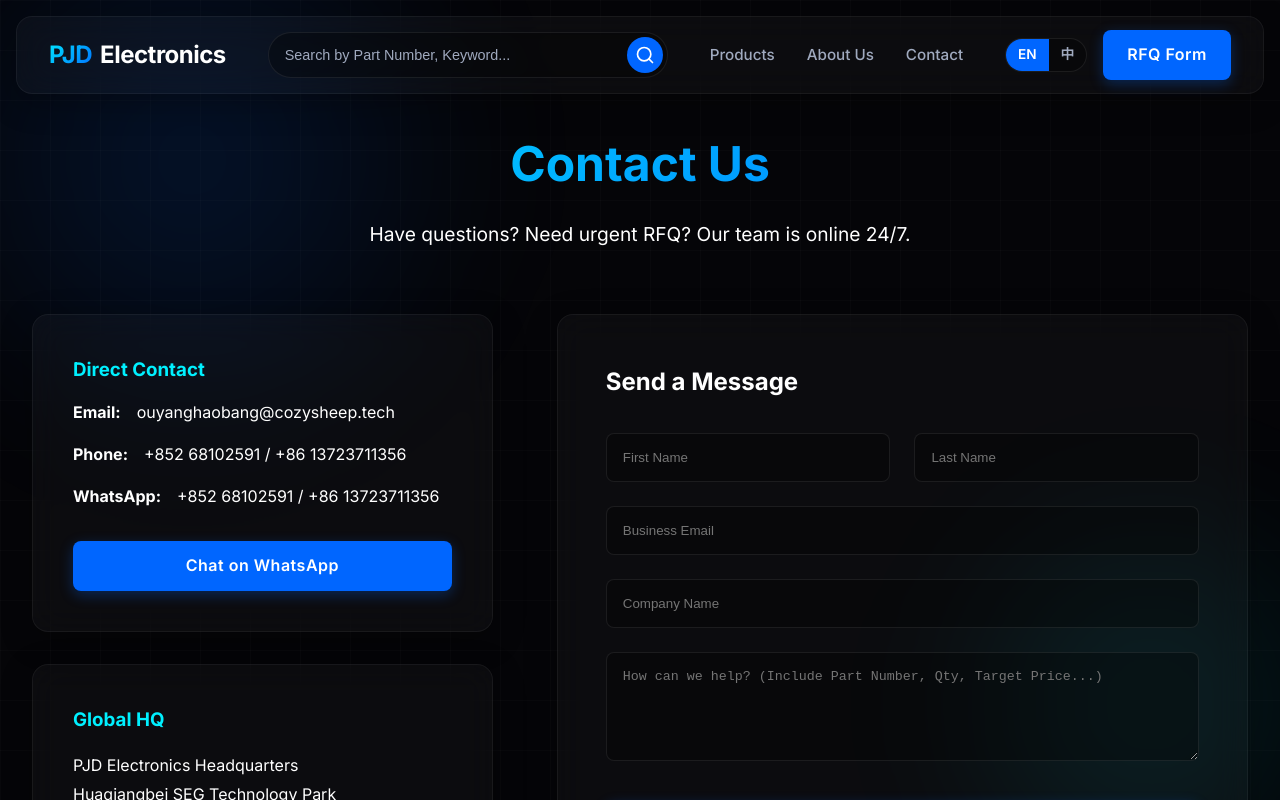
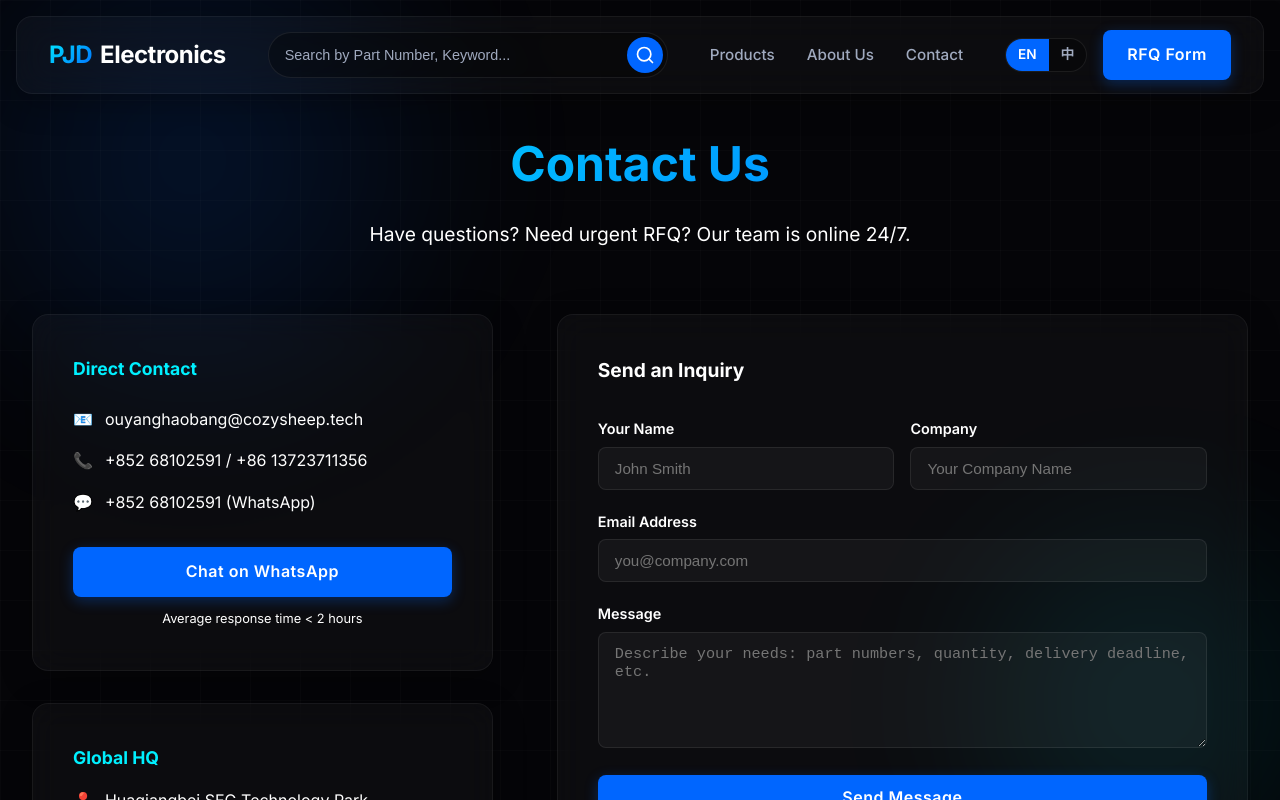
Before and after one commit to DkakaX/PJD, a Next.js app: page /en/contact in a window 1280 px wide. Shown: the top 800 px of the page. Built offline with nearby package versions, Linux system fonts and the light colour scheme.

Commit message:
Refactor ContactPage to use localized content

```diff
--- a/app/[lang]/contact/page.tsx
+++ b/app/[lang]/contact/page.tsx
@@ -1,52 +1,96 @@
-export default function ContactPage() {
+import { getDictionary } from '@/get-dictionary'
+import type { Locale } from '@/i18n-config'
+
+type Props = { params: Promise<{ lang: string }> }
+
+export default async function ContactPage({ params }: Props) {
+  const lang = (await params).lang as Locale
+  const dict = await getDictionary(lang)
+  const c = dict.contact
+
   return (
     <main className="container" style={{ paddingTop: '3rem', paddingBottom: '5rem' }}>
       <div style={{ textAlign: 'center', marginBottom: '4rem' }}>
-        <h1 className="text-gradient-primary" style={{ fontSize: '3rem', marginBottom: '1rem' }}>Contact Us</h1>
-        <p className="text-secondary" style={{ fontSize: '1.2rem' }}>Have questions? Need urgent RFQ? Our team is online 24/7.</p>
+        <h1 className="text-gradient-primary" style={{ fontSize: '3rem', marginBottom: '1rem' }}>{c.title}</h1>
+        <p className="text-secondary" style={{ fontSize: '1.2rem' }}>{c.subtitle}</p>
       </div>
 
       <div style={{ display: 'grid', gridTemplateColumns: '1fr 1.5fr', gap: '4rem' }}>
-        <div className="contact-info">
-          <div className="glass-panel" style={{ padding: '2.5rem', marginBottom: '2rem' }}>
-            <h3 style={{ marginBottom: '1rem', color: 'var(--accent)' }}>Direct Contact</h3>
-            <p className="text-secondary" style={{ marginBottom: '1rem', display: 'flex', alignItems: 'center', gap: '1rem' }}>
-              <strong>Email:</strong> ouyanghaobang@cozysheep.tech
+        {/* Left: Contact Info */}
+        <div>
+          <div className="glass-panel" style={{ padding: '2.5rem', marginBottom: '2rem', borderRadius: 'var(--radius-lg)' }}>
+            <h3 style={{ marginBottom: '1.5rem', color: 'var(--accent)', fontSize: '1.1rem', fontWeight: 700 }}>{c.direct_title}</h3>
+            <p className="text-secondary" style={{ marginBottom: '1rem', display: 'flex', gap: '0.75rem', alignItems: 'flex-start' }}>
+              <span>📧</span><span>ouyanghaobang@cozysheep.tech</span>
             </p>
-            <p className="text-secondary" style={{ marginBottom: '1rem', display: 'flex', alignItems: 'center', gap: '1rem' }}>
-              <strong>Phone:</strong> +852 68102591 / +86 13723711356
+            <p className="text-secondary" style={{ marginBottom: '1rem', display: 'flex', gap: '0.75rem', alignItems: 'flex-start' }}>
+              <span>📞</span><span>+852 68102591 / +86 13723711356</span>
             </p>
-            <p className="text-secondary" style={{ display: 'flex', alignItems: 'center', gap: '1rem' }}>
-              <strong>WhatsApp:</strong> +852 68102591 / +86 13723711356
+            <p className="text-secondary" style={{ marginBottom: '2rem', display: 'flex', gap: '0.75rem', alignItems: 'flex-start' }}>
+              <span>💬</span><span>+852 68102591 (WhatsApp)</span>
             </p>
-            <a href="#" className="btn-primary" style={{ marginTop: '2rem', width: '100%', textAlign: 'center' }}>Chat on WhatsApp</a>
+            <a
+              href="https://wa.me/85268102591"
+              target="_blank"
+              rel="noopener noreferrer"
+              className="btn-primary"
+              style={{ display: 'block', textAlign: 'center' }}
+            >
+              {c.whatsapp_btn}
+            </a>
+            <p className="text-secondary" style={{ textAlign: 'center', fontSize: '0.8rem', marginTop: '0.75rem' }}>{c.response_time}</p>
           </div>
 
-          <div className="glass-panel" style={{ padding: '2.5rem' }}>
-            <h3 style={{ marginBottom: '1rem', color: 'var(--accent)' }}>Global HQ</h3>
-            <p className="text-secondary" style={{ lineHeight: '1.8' }}>
-              PJD Electronics Headquarters<br />
-              Huaqiangbei SEG Technology Park<br />
-              Shenzhen, China
+          <div className="glass-panel" style={{ padding: '2.5rem', borderRadius: 'var(--radius-lg)' }}>
+            <h3 style={{ marginBottom: '1rem', color: 'var(--accent)', fontSize: '1.1rem', fontWeight: 700 }}>{c.hq_title}</h3>
+            <p className="text-secondary" style={{ display: 'flex', gap: '0.75rem' }}>
+              <span>📍</span><span>{c.hq_address}</span>
             </p>
           </div>
         </div>
 
-        <div className="contact-form glass-panel" style={{ padding: '3rem' }}>
-          <h2 style={{ marginBottom: '2rem' }}>Send a Message</h2>
-          <form style={{ display: 'flex', flexDirection: 'column', gap: '1.5rem' }}>
-            <div style={{ display: 'grid', gridTemplateColumns: '1fr 1fr', gap: '1.5rem' }}>
-              <input type="text" placeholder="First Name" required style={{ background: 'rgba(0,0,0,0.3)', border: '1px solid var(--border-color)', padding: '1rem', color: '#fff', borderRadius: 'var(--radius-md)' }} />
-              <input type="text" placeholder="Last Name" style={{ background: 'rgba(0,0,0,0.3)', border: '1px solid var(--border-color)', padding: '1rem', color: '#fff', borderRadius: 'var(--radius-md)' }} />
+        {/* Right: Contact Form */}
+        <div className="glass-panel" style={{ padding: '2.5rem', borderRadius: 'var(--radius-lg)' }}>
+          <h3 style={{ marginBottom: '2rem', fontWeight: 700, fontSize: '1.2rem' }}>{c.form_title}</h3>
+          <form
+            action={`mailto:ouyanghaobang@cozysheep.tech?subject=Inquiry from website`}
+            method="get"
+            encType="text/plain"
+            style={{ display: 'flex', flexDirection: 'column', gap: '1.25rem' }}
+          >
+            <div style={{ display: 'grid', gridTemplateColumns: '1fr 1fr', gap: '1rem' }}>
+              <div>
+                <label style={{ display: 'block', marginBottom: '0.4rem', fontWeight: 600, fontSize: '0.9rem' }}>{c.form_name}</label>
+                <input name="name" placeholder={c.form_placeholder_name} style={inputStyle} />
+              </div>
+              <div>
+                <label style={{ display: 'block', marginBottom: '0.4rem', fontWeight: 600, fontSize: '0.9rem' }}>{c.form_company}</label>
+                <input name="company" placeholder={c.form_placeholder_company} style={inputStyle} />
+              </div>
             </div>
-            <input type="email" placeholder="Business Email" required style={{ background: 'rgba(0,0,0,0.3)', border: '1px solid var(--border-color)', padding: '1rem', color: '#fff', borderRadius: 'var(--radius-md)' }} />
-            <input type="text" placeholder="Company Name" style={{ background: 'rgba(0,0,0,0.3)', border: '1px solid var(--border-color)', padding: '1rem', color: '#fff', borderRadius: 'var(--radius-md)' }} />
-            <textarea placeholder="How can we help? (Include Part Number, Qty, Target Price...)" required rows={5} style={{ background: 'rgba(0,0,0,0.3)', border: '1px solid var(--border-color)', padding: '1rem', color: '#fff', borderRadius: 'var(--radius-md)', resize: 'vertical' }}></textarea>
-
-            <button type="button" className="btn-primary" style={{ padding: '1rem', fontSize: '1.1rem', marginTop: '1rem' }}>Send Message</button>
+            <div>
+              <label style={{ display: 'block', marginBottom: '0.4rem', fontWeight: 600, fontSize: '0.9rem' }}>{c.form_email}</label>
+              <input name="email" type="email" placeholder={c.form_placeholder_email} style={inputStyle} />
+            </div>
+            <div>
+              <label style={{ display: 'block', marginBottom: '0.4rem', fontWeight: 600, fontSize: '0.9rem' }}>{c.form_message}</label>
+              <textarea name="body" rows={5} placeholder={c.form_placeholder_message} style={{ ...inputStyle, resize: 'vertical' }} />
+            </div>
+            <button type="submit" className="btn-primary">{c.form_submit}</button>
           </form>
         </div>
       </div>
     </main>
-  );
+  )
 }
+
+const inputStyle: React.CSSProperties = {
+  width: '100%',
+  padding: '0.75rem 1rem',
+  background: 'rgba(255,255,255,0.04)',
+  border: '1px solid var(--border-color)',
+  borderRadius: 'var(--radius-md)',
+  color: 'var(--text-primary)',
+  fontSize: '0.95rem',
+  outline: 'none',
+}
```
